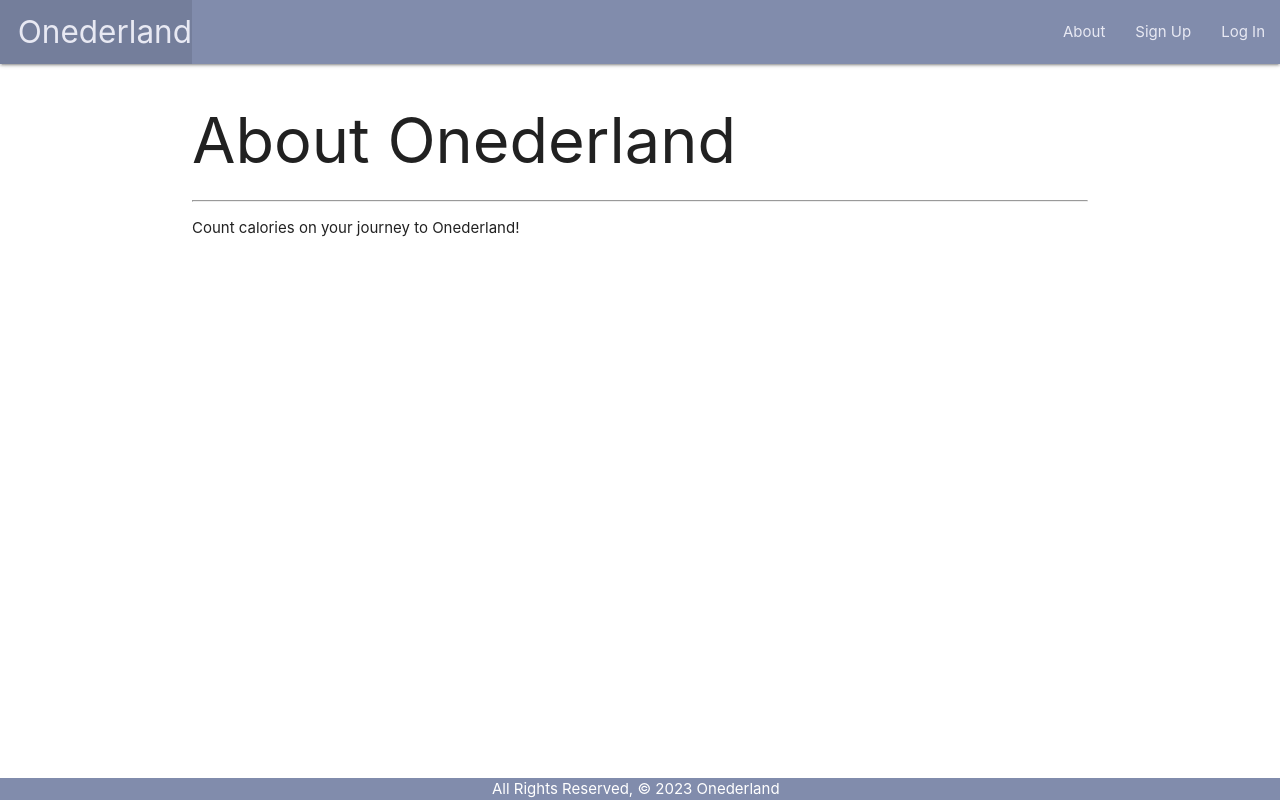
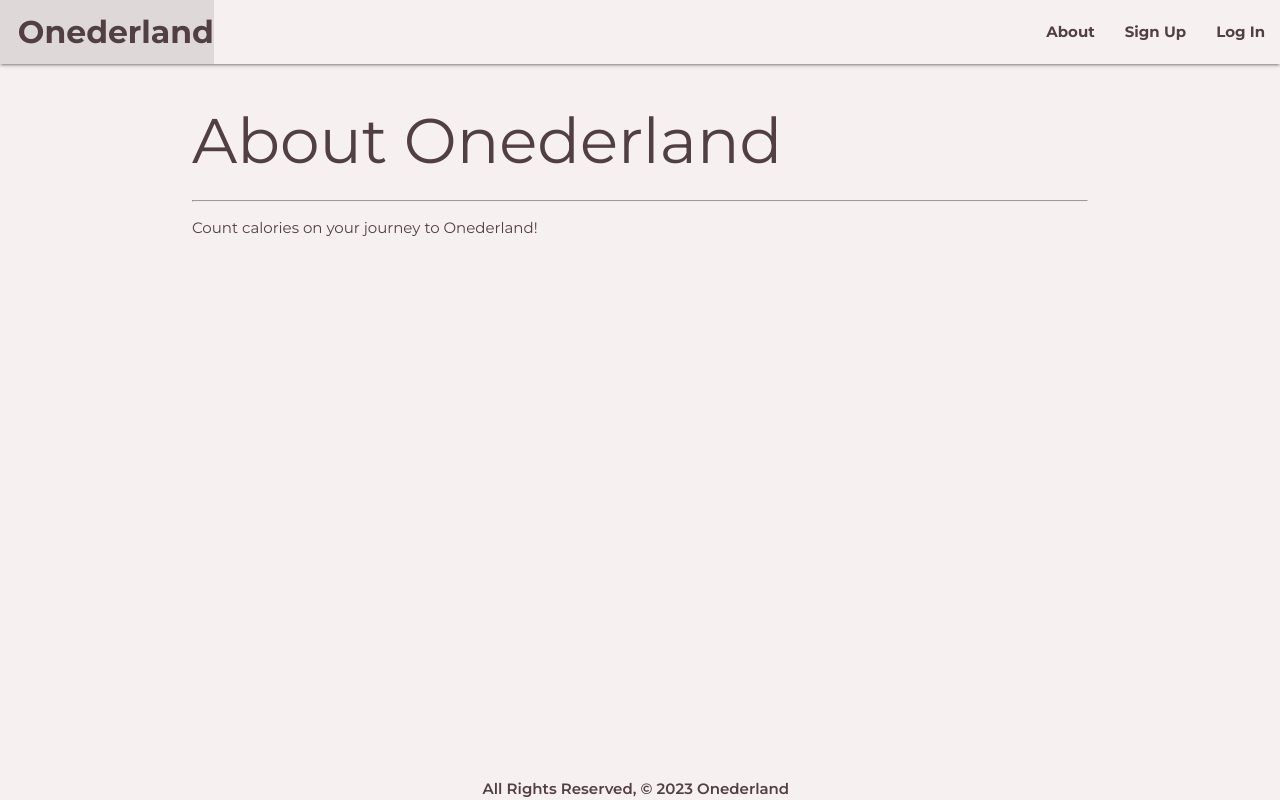
Before and after one commit to ruirosiki/onederland, a Django app: page /about/ in a window 1280 px wide. Run offline with Django 4.2, Linux system fonts and the light colour scheme.

Commit message:
css update

```diff
--- a/main_app/static/css/style.css
+++ b/main_app/static/css/style.css
@@ -1,18 +1,69 @@
+@import url('https://fonts.googleapis.com/css2?family=Montserrat:wght@100;200;300;400;500;600;700;800&display=swap');
+
+
+
 body {
     display: flex;
     min-height: 100vh;
     flex-direction: column;
+    background-color: #f7f0f0;
+    font-family: 'Montserrat', sans-serif;
+    color: #513f43;
+    box-shadow: none;
+    border: none;
 }
 
 main {
     flex: 1 0 auto;
 }
 
+.container {
+    box-shadow: none;
+    border: none;
+}
+
+h1.welcome {
+    font-weight: 700;
+    letter-spacing: 2px;
+}
+
+p.summary {
+    font-weight: 400;
+    font-size: 2em;
+}
+
 footer.page-footer {
     padding-top: 0;
     text-align: right;
+    background-color: #f7f0f0;
+    color: #513f43;
+    font-weight: 600;
+}
+
+.navbar-fixed {
+    box-shadow: none;
 }
 
 .nav-wrapper {
-    color: #e8e9f3
+    background-color: #f7f0f0;
+    color: #513f43;
+    font-weight: 700;
+    box-shadow: none;
 }
+
+ul.right {
+    color: #513f43;
+}
+
+a.dotted {
+    color: #F73152;
+    /* text-decoration: underline; */
+    border-bottom: 3px dotted;
+
+}
+
+a:hover {
+
+    color: #DBD0CF;
+
+}
--- a/main_app/templates/base.html
+++ b/main_app/templates/base.html
@@ -18,24 +18,24 @@
 <body>
     <header class="navbar-fixed">
         <nav>
-            <div class="nav-wrapper" style="background-color: #818CAC">
+            <div class="nav-wrapper">
                 <ul>
-                    <li><a href=" /" class="left brand-logo" style="color: #e8e9f3">&nbsp;&nbsp;Onederland</a></li>
+                    <li><a href=" /" class="left brand-logo" style="color: #513f43">&nbsp;&nbsp;Onederland</a></li>
                 </ul>
                 <ul class="right">
-                    <li><a href="{% url 'about' %}" style="color: #e8e9f3">About</a></li>
+                    <li><a href="{% url 'about' %}" style="color: #513f43">About</a></li>
                     {% if user.is_authenticated %}
-                    <li><a href="{% url 'meals_index' %}" style="color: #e8e9f3">Meals</a></li>
-                    <li><a href="{% url 'meals_create' %}" style="color: #e8e9f3">Add Meals</a></li>
-                    <li><a href="{% url 'foods_index' %}" style="color: #e8e9f3">Foods</a></li>
-                    <li><a href="{% url 'foods_search' %}" style="color: #e8e9f3">Add Food</a></li>
+                    <li><a href="{% url 'meals_index' %}" style="color: #513f43">Meals</a></li>
+                    <li><a href="{% url 'meals_create' %}" style="color: #513f43">Add Meals</a></li>
+                    <li><a href="{% url 'foods_index' %}" style="color: #513f43">Foods</a></li>
+                    <li><a href="{% url 'foods_search' %}" style="color: #513f43">Add Food</a></li>
 
-                    <li><a href="{% url 'logout' %}" style="color: #e8e9f3">Log Out</a></li>
+                    <li><a href="{% url 'logout' %}" style="color: #513f43">Log Out</a></li>
 
 
                     {% else %}
-                    <li><a href="{% url 'signup' %}" style="color: #e8e9f3">Sign Up</a></li>
-                    <li><a href="{% url 'login' %}" style="color: #e8e9f3">Log In</a></li>
+                    <li><a href="{% url 'signup' %}" style="color: #513f43">Sign Up</a></li>
+                    <li><a href="{% url 'login' %}" style="color: #513f43">Log In</a></li>
                     {% endif %}
                 </ul>
             </div>
@@ -45,7 +45,7 @@
         {% block content %}
         {% endblock %}
     </main>
-    <footer class="page-footer" style="background-color: #818CAC">
+    <footer class="page-footer">
         <div class="center">All Rights Reserved, &copy; 2023 Onederland &nbsp;</div>
     </footer>
 </body>
```
Also changed, not shown: main_app/templates/home.html (+8 -3 lines), main_app/migrations/0004_foods_meal_foods.py (added), main_app/migrations/0005_rename_foods_food_remove_meal_foods.py (added), main_app/migrations/0007_merge_20230608_1326.py (added).
